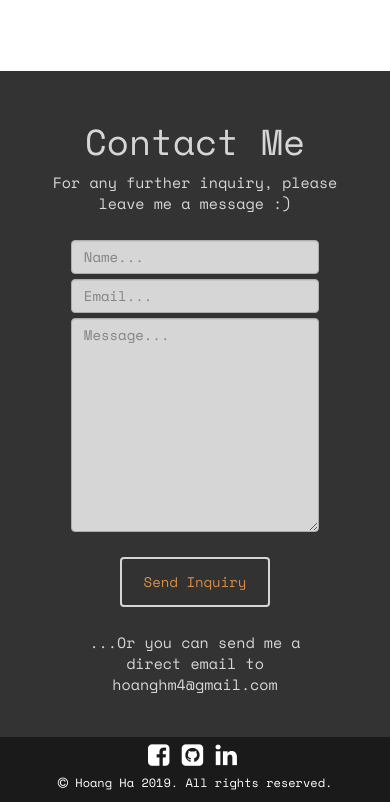
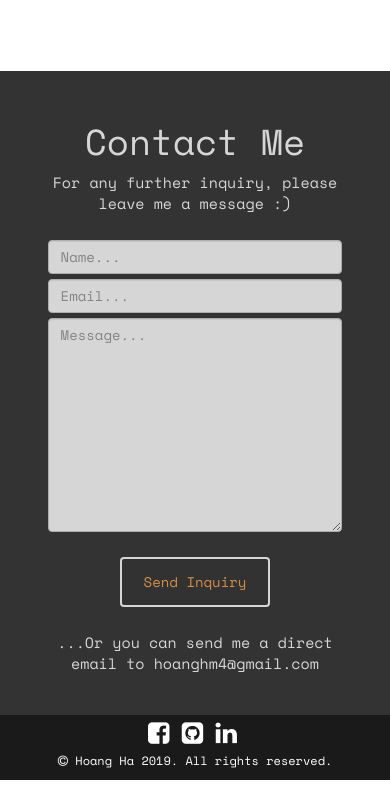
Before and after one commit to hoanghm/hoangresume, a Flask app: page / in a window 390 px wide; the page is wider, and only the part inside the window is pictured. Shown: the part 5404-6206 px from the top of that part. After the commit the page ends 6184 px from the top of that part, so only its background shows below. Run offline with Flask 2, Linux system fonts and the light colour scheme; some libraries are stand-ins or nearby versions.

Commit message:
production 2

```diff
--- a/static/css/style.css
+++ b/static/css/style.css
@@ -495,6 +495,7 @@ footer {
         z-index: 1;
         background-color: #c4d8ed;
         top: 0;
+        transition: margin 0.5s;
     }
 
     .mobile-nav .mobile-logo {
@@ -514,7 +515,7 @@ footer {
     }
 
     .contact-form {
-        width: 80%;
+        width: 95%;
     }
 
     .main-description {
--- a/static/js/script.js
+++ b/static/js/script.js
@@ -13,8 +13,26 @@ var skillPos = $("#skill-left-top").offset().top,
 
 
 $(window).ready(function () {
+
+    document.querySelector(".mobile-nav").style.width = $(window).width();
+
+    let lastPos = 0;
    $(window).scroll(function () {
+       document.querySelector(".mobile-nav").style.width = $(window).width();
+
        var curPos = $(this).scrollTop();
+
+       if (curPos > lastPos) {
+           document.querySelector(".mobile-nav").style.marginTop = "-50px";
+       }
+
+       else if (curPos < lastPos) {
+           document.querySelector(".mobile-nav").style.marginTop = "0";
+       }
+
+       lastPos = curPos;
+
+
        if (curPos > skillPos + 0.8*windowHeight) {
             skillElements.map(function (cur) {
                 cur.style.display = "inline-block";
```
